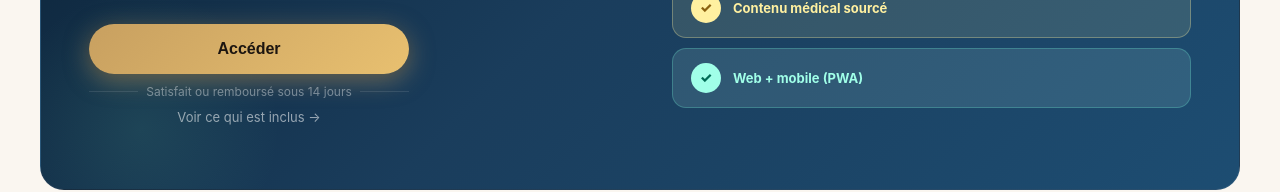
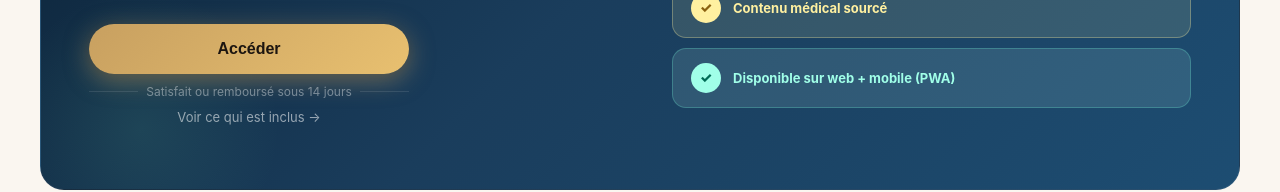
Before and after one commit to Julproject/dadup, a Next.js app: page / in a window 1280 px wide. Shown: the part 407-599 px from the top of the page. Built offline with nearby package versions, Linux system fonts and the light colour scheme.

Commit message:
Update page.tsx

```diff
--- a/app/page.tsx
+++ b/app/page.tsx
@@ -146,7 +146,7 @@ export default function Home() {
               {bg:'rgba(150,240,200,0.12)', border:'rgba(150,240,200,0.3)', iconBg:'#96F0C8', iconColor:'#0D4A2E', textColor:'#96F0C8', label:'Post-partum inclus'},
               {bg:'rgba(200,170,255,0.12)', border:'rgba(200,170,255,0.3)', iconBg:'#C8AAFF', iconColor:'#3D2E7A', textColor:'#C8AAFF', label:"Jusqu'au 1er anniversaire de bébé"},
               {bg:'rgba(255,240,160,0.12)', border:'rgba(255,240,160,0.3)', iconBg:'#FFF0A0', iconColor:'#8A6010', textColor:'#FFF0A0', label:'Contenu médical sourcé'},
-              {bg:'rgba(200,255,240,0.12)', border:'rgba(100,220,200,0.3)', iconBg:'#A0FFE8', iconColor:'#006B55', textColor:'#A0FFE8', label:'Web + mobile (PWA)'},
+              {bg:'rgba(200,255,240,0.12)', border:'rgba(100,220,200,0.3)', iconBg:'#A0FFE8', iconColor:'#006B55', textColor:'#A0FFE8', label:'Disponible sur web + mobile (PWA)'},
             ].map((b,i) => (
               <div key={i} className="badge-item" style={{background:b.bg, border:`1px solid ${b.border}`, borderRadius:'14px', padding:'14px 18px', display:'flex', alignItems:'center', gap:'12px', cursor:'default'}}>
                 <div style={{width:'30px', height:'30px', borderRadius:'50%', background:b.iconBg, display:'flex', alignItems:'center', justifyContent:'center', flexShrink:0, fontSize:'14px', color:b.iconColor, fontWeight:800}}>✓</div>
```
